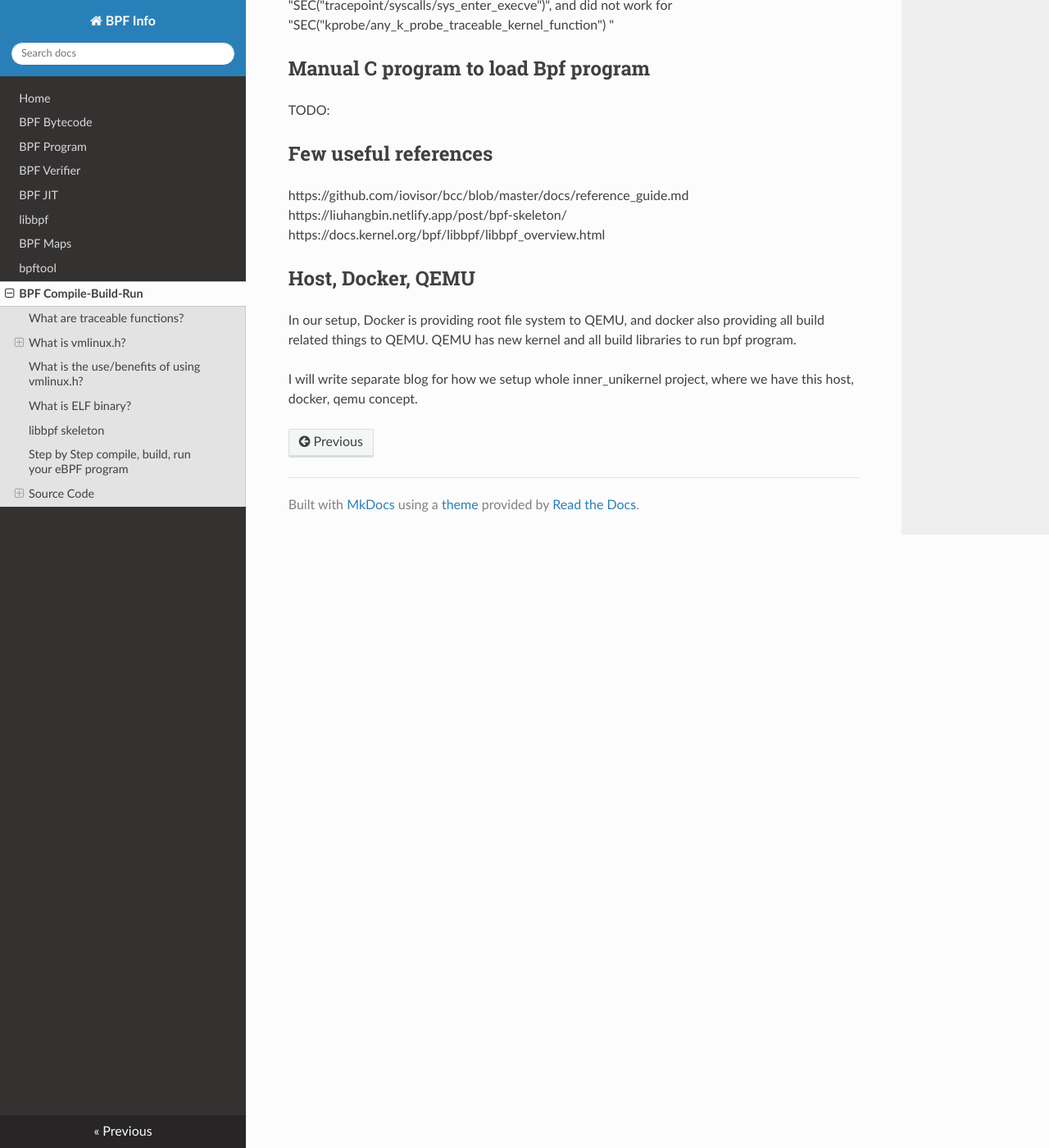
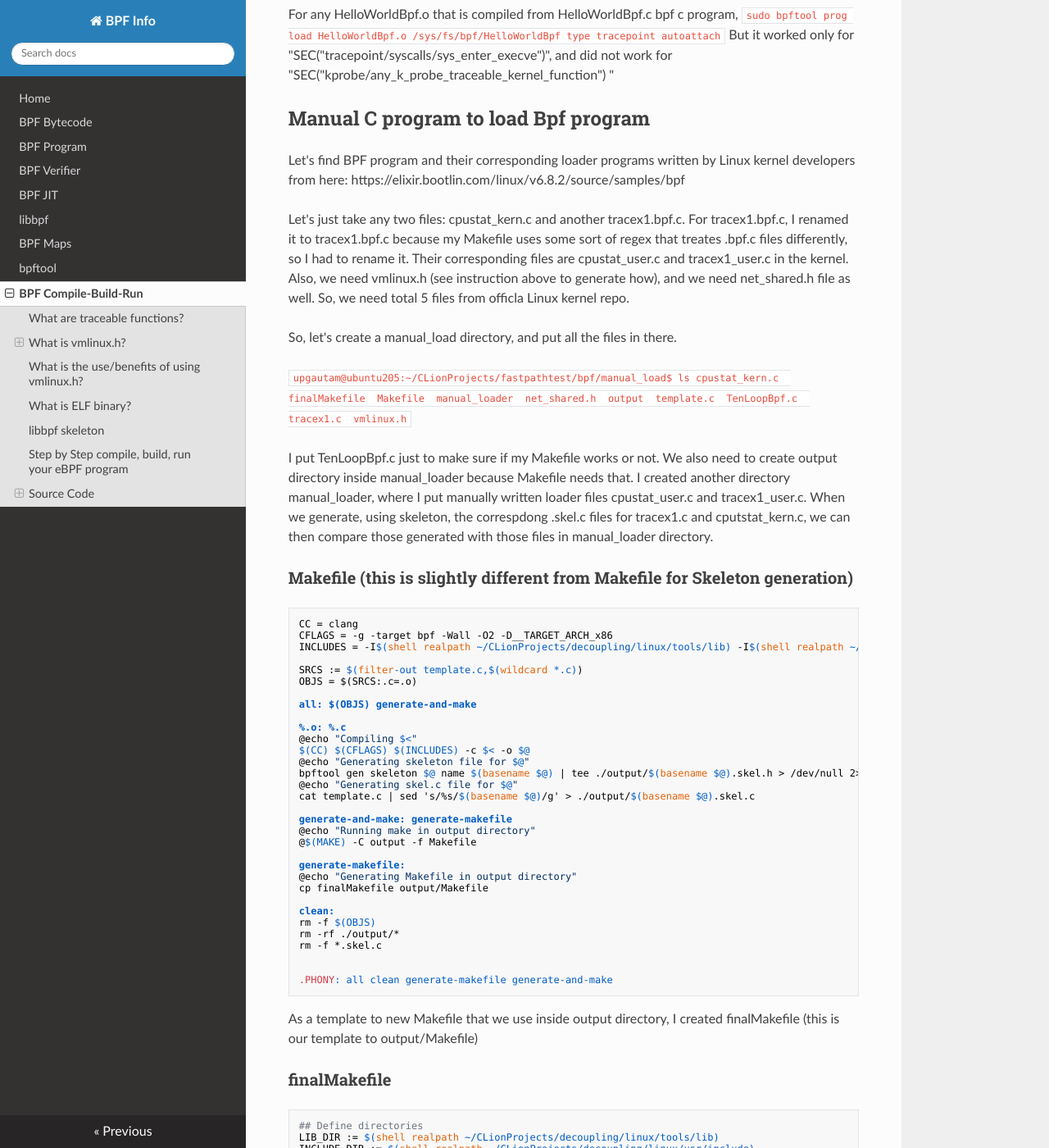
Before and after one commit to rosalab/bpf-info, an MkDocs documentation site: the page built from docs/bpf_compile_build_run.md, in a window 1280 px wide and 1400 px high, scrolled down 12561 px. Shown: the whole window at 82% size. Built offline with MkDocs 1.6.1, drawn with Linux system fonts in a browser that asks for light colours; nearby versions of some CDN libraries; some of the changed text lies outside the part shown.

Commit message:
bpf_compile_build_run.md updated

````diff
--- a/docs/bpf_compile_build_run.md
+++ b/docs/bpf_compile_build_run.md
@@ -551,7 +551,7 @@ HundredLoopBpf.skel.h  HundredThousandLoopBpf.skel.h  TenBillionLoopBpf.skel.h
 sudo systemctl restart docker
 `
 
-
+# Other ways to load BPF program
 There are other ways to load BPF bytecode into the system other than using that generated skeleton header file.
 
 We can write manual loader C program, or using bpftool with autoattach. There are several other python or Go based loaders, or BCC loaders. I only discuss here bpftool autoattach and writing manual C loader program.
@@ -565,7 +565,106 @@ But it worked only for "SEC("tracepoint/syscalls/sys_enter_execve")", and did no
 "
 
 ## Manual C program to load Bpf program
-TODO:
+Let's find BPF program and their corresponding loader programs written by Linux kernel developers from here: https://elixir.bootlin.com/linux/v6.8.2/source/samples/bpf
+
+Let's just take any two files: cpustat_kern.c and another tracex1.bpf.c. For tracex1.bpf.c, I renamed it to tracex1.bpf.c because my Makefile uses some sort of regex that treates .bpf.c files differently, so I had to rename it. Their corresponding files are cpustat_user.c and tracex1_user.c in the kernel. Also, we need vmlinux.h (see instruction above to generate how), and we need net_shared.h file as well. So, we need total 5 files from officla Linux kernel repo.
+
+So, let's create a manual_load directory, and put all the files in there.
+
+`
+upgautam@ubuntu205:~/CLionProjects/fastpathtest/bpf/manual_load$ ls cpustat_kern.c  finalMakefile  Makefile  manual_loader  net_shared.h  output  template.c  TenLoopBpf.c  tracex1.c  vmlinux.h
+`
+
+I put TenLoopBpf.c just to make sure if my Makefile works or not. We also need to create output directory inside manual_loader because Makefile needs that. I created another directory manual_loader, where I put manually written loader files cpustat_user.c and tracex1_user.c. When we generate, using skeleton, the correspdong .skel.c files for tracex1.c and cputstat_kern.c, we can then compare those generated with those files in manual_loader directory.
+
+### Makefile (this is slightly different from Makefile for Skeleton generation)
+
+```Makefile
+CC = clang
+CFLAGS = -g -target bpf -Wall -O2 -D__TARGET_ARCH_x86
+INCLUDES = -I$(shell realpath ~/CLionProjects/decoupling/linux/tools/lib) -I$(shell realpath ~/CLionProjects/decoupling/linux/usr/include) -I$(shell realpath ~/CLionProjects/decoupling/linux/tools/include)
+
+SRCS := $(filter-out template.c,$(wildcard *.c))
+OBJS = $(SRCS:.c=.o)
+
+all: $(OBJS) generate-and-make
+
+%.o: %.c
+@echo "Compiling $<"
+$(CC) $(CFLAGS) $(INCLUDES) -c $< -o $@
+@echo "Generating skeleton file for $@"
+bpftool gen skeleton $@ name $(basename $@) | tee ./output/$(basename $@).skel.h > /dev/null 2>&1
+@echo "Generating skel.c file for $@"
+cat template.c | sed 's/%s/$(basename $@)/g' > ./output/$(basename $@).skel.c
+
+generate-and-make: generate-makefile
+@echo "Running make in output directory"
+@$(MAKE) -C output -f Makefile
+
+generate-makefile:
+@echo "Generating Makefile in output directory"
+cp finalMakefile output/Makefile
+
+clean:
+rm -f $(OBJS)
+rm -rf ./output/*
+rm -f *.skel.c
+
+
+.PHONY: all clean generate-makefile generate-and-make
+```
+As a template to new Makefile that we use inside output directory, I created finalMakefile (this is our template to output/Makefile)
+
+### finalMakefile
+
+```Makefile
+## Define directories
+LIB_DIR := $(shell realpath ~/CLionProjects/decoupling/linux/tools/lib)
+INCLUDE_DIR := $(shell realpath ~/CLionProjects/decoupling/linux/usr/include)
+BPF_LIB_DIR := $(shell realpath ~/CLionProjects/decoupling/linux/tools/lib/bpf)
+
+## Define source files
+SKEL_SRCS := $(wildcard *.skel.c)
+SKEL_BINS := $(SKEL_SRCS:.skel.c=Final)
+
+## Compiler options
+CC := clang
+CFLAGS := -g
+LIBS := -lbpf
+
+## Targets
+all: $(SKEL_BINS)
+
+## Rule to compile any .skel.c file into a binary
+%Final: %.skel.c
+	$(CC) $(CFLAGS) -I"$INCLUDE_DIR" -I"$LIB_DIR" -L"$BPF_LIB_DIR" $< $(LIBS) -o $@
+
+## Target to run all generated binaries
+run: $(SKEL_BINS)
+	@for bin in $(SKEL_BINS); do \
+		./$bin; \
+	done
+
+## Clean up generated files
+clean:
+	rm -f $(SKEL_BINS)
+
+
+```
+That's it. Now, you can run "make" and see .skel.c files generated inside output. These output's skel.c files do exactly same thing as we have inside manual_loader folder.
+Now, you can see the difference between skeleton way vs. manual way
+
+```c
+upgautam@ubuntu205:~/CLionProjects/fastpathtest/bpf/manual_load$ ls
+cpustat_kern.c  finalMakefile  manual_loader  output      TenLoopBpf.c  tracex1.c  vmlinux.h
+cpustat_kern.o  Makefile       net_shared.h   template.c  TenLoopBpf.o  tracex1.o
+upgautam@ubuntu205:~/CLionProjects/fastpathtest/bpf/manual_load$ ls manual_loader/
+cpustat_user.c  tracex1_user.c
+upgautam@ubuntu205:~/CLionProjects/fastpathtest/bpf/manual_load$ ls output/
+cpustat_kernFinal    cpustat_kern.skel.h  TenLoopBpfFinal    TenLoopBpf.skel.h  tracex1.skel.c
+cpustat_kern.skel.c  Makefile             TenLoopBpf.skel.c  tracex1Final       tracex1.skel.h
+
+```
 
 ## Few useful references
 https://github.com/iovisor/bcc/blob/master/docs/reference_guide.md
@@ -575,4 +674,4 @@ https://docs.kernel.org/bpf/libbpf/libbpf_overview.html
 ## Host, Docker, QEMU
 In our setup, Docker is providing root file system to QEMU, and docker also providing all build related things to QEMU. QEMU has new kernel and all build libraries to run bpf program.
 
-I will write separate blog for how we setup whole inner_unikernel project, where we have this host, docker, qemu concept.
+I will write separate blog for how we set up whole inner_unikernel project, where we have this host, docker, qemu concept.
````
